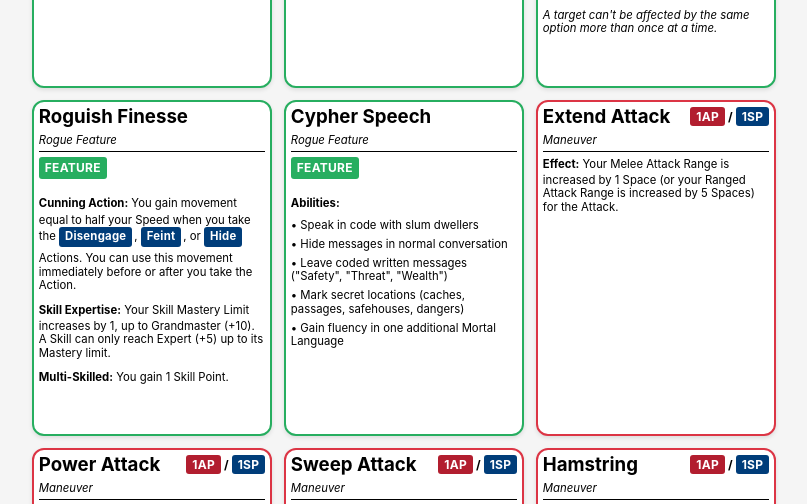
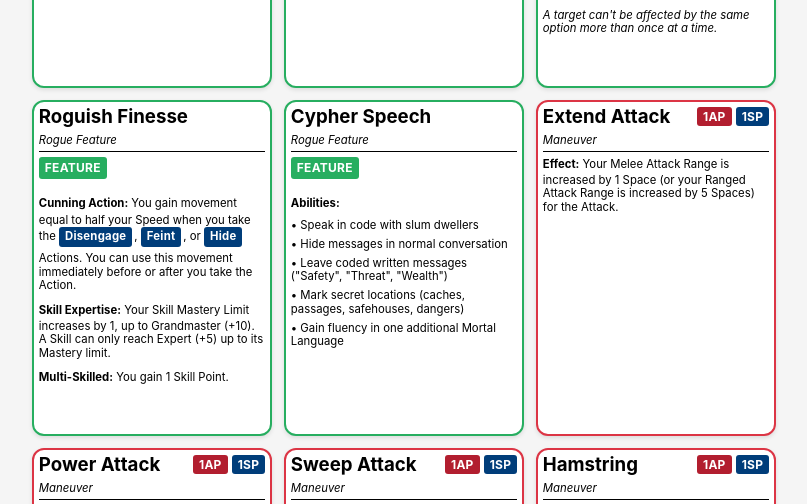
Before and after one commit to NigelThorne/dc20-cards, a React (Vite) app: page / in a window 1280 px wide. Shown: the part 1440-1944 px from the top of the page, without its empty margins (236-1043 px from the left). Built offline with nearby package versions, Linux system fonts and the light colour scheme.

Commit message:
Fix cost badge spacing - increase gap between AP and SP badges
- Increased gap from 1px to 4px in .cost-badges for better visual separation
- Removed redundant separator (/) since proper spacing makes it unnecessary
- Improved cost badge readability and professional appearance

```diff
--- a/src/components/Card.tsx
+++ b/src/components/Card.tsx
@@ -23,14 +23,6 @@ const Card: React.FC<CardProps> = ({ card, onToggle, marginClasses = [] }) => {
       elements.push(
         <span key="ap" className="action-point-cost">
           {card.cost.ap}AP
-        </span>,
-      );
-    }
-
-    if (card.cost.ap && card.cost.sp) {
-      elements.push(
-        <span key="separator" className="cost-separator">
-          /
         </span>,
       );
     }
--- a/src/index.css
+++ b/src/index.css
@@ -238,7 +238,7 @@ body {
 .cost-badges {
     display: flex;
     align-items: center;
-    gap: 1px;
+    gap: 4px;
     flex-shrink: 0;
 }
 
@@ -469,9 +469,10 @@ body {
 }
 
 .cost-separator {
-    color: #000;
-    margin: 0 2px;
-    font-weight: bold;
+    color: #666;
+    margin: 0 1px;
+    font-weight: normal;
+    font-size: 8pt;
 }
 
 /* Helper classes for layout and content organization */
```
